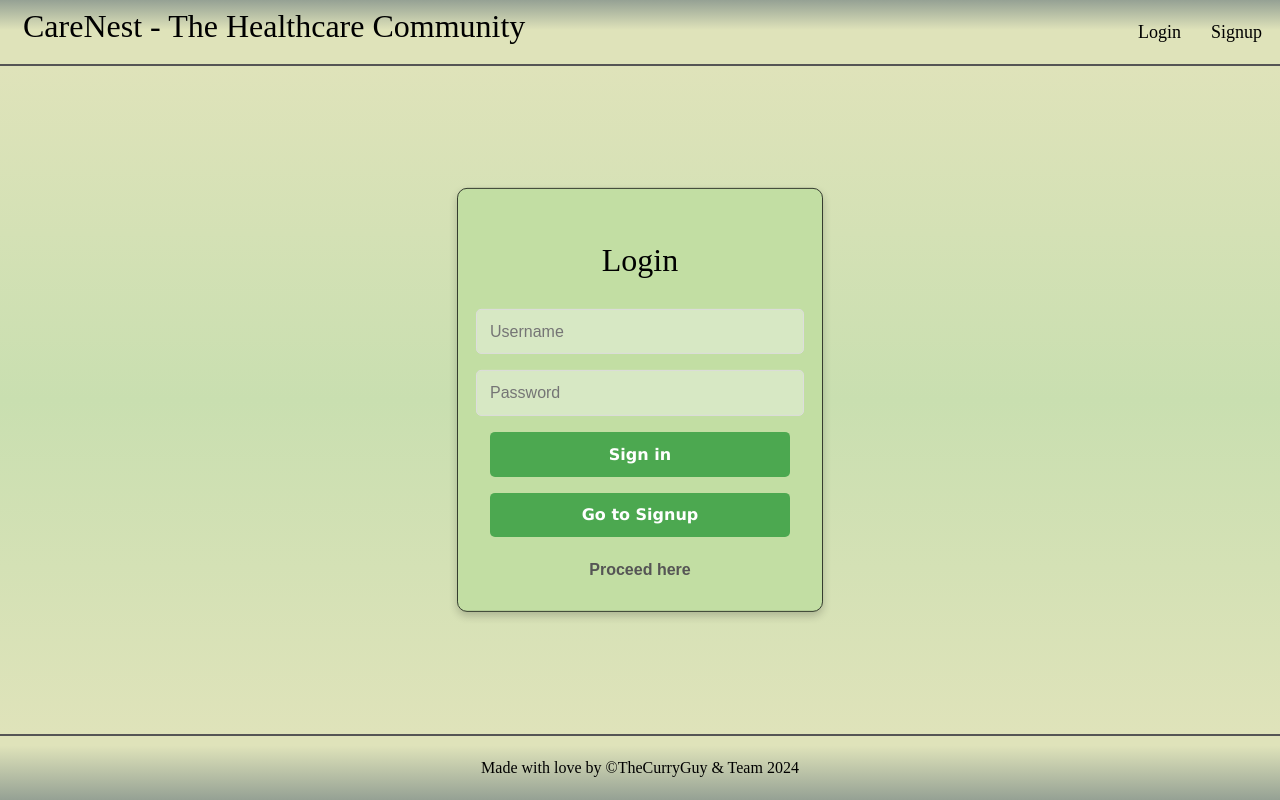
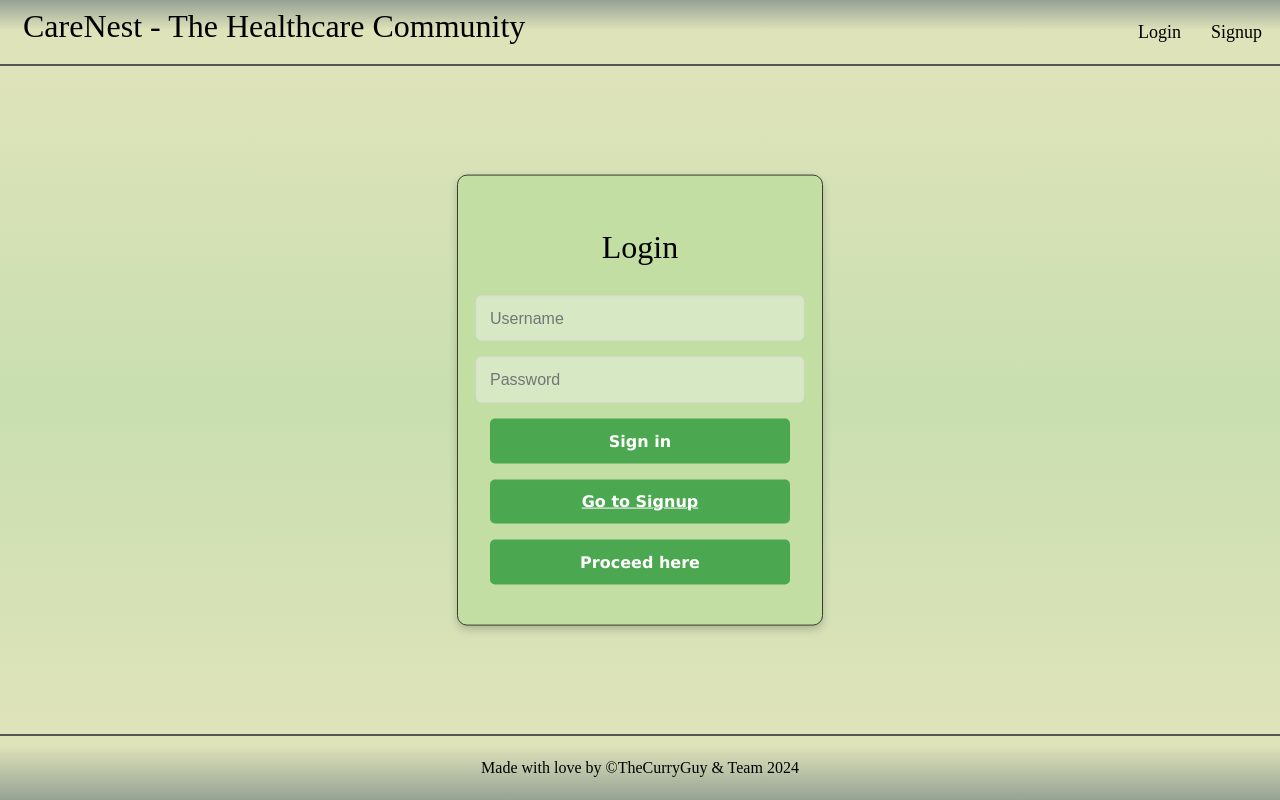
Before and after one commit to TheCurryGuy/CareNest, a React (Vite) app in the folder Client/: page /login in a window 1280 px wide. Built offline with nearby package versions, Linux system fonts and the light colour scheme.

Commit message:
Updated_Login_Proceed_here

```diff
--- a/Client/src/App.css
+++ b/Client/src/App.css
@@ -188,16 +188,15 @@ body {
     background-color: #439547;
     color: black;
 }
-#loginCard a {
-    text-decoration: none;
-}
+
 .proceed-here{
-
+    margin-top: 1rem;
+    background-color: #C2DEA3;
     color: #555;
 }
-#loginCard li {
-    list-style: none;
-    margin-top: 1rem;
+.proceed-here:hover{
+    background-color: #C2DEA3;
+    color: #555;
 }
 
 
--- a/Client/src/Components/Login.jsx
+++ b/Client/src/Components/Login.jsx
@@ -27,6 +27,22 @@ export default function Login() {
       return true;
     }
   }
+  const handleProceedClick = () => {
+    const token = localStorage.getItem('token');
+    if (token) {
+      if (isTokenExpired(token)) {
+        alert('Your session has expired cant redirect. Please log in again.');
+        localStorage.removeItem('token'); // Removing expired token
+      } else {
+        setLogin(true);
+        setLogout(false);
+        navigate('/home');
+        return;
+      }
+    } else{
+      alert("Login First, access invalid");
+    }
+  };
 
   async function Signin() {
     try {
@@ -91,10 +107,7 @@ export default function Login() {
         <button>
           <Link to="/Signup" className="button-link">Go to Signup</Link>
         </button>
-        <li><Link to="/home" onClick = {()=> {
-          setLogin(true);
-          setLogout(false);
-          }}className='proceed-here'><b>Proceed here</b></Link></li>
+        <button onClick = {handleProceedClick} className='proceed-here'>Proceed here</button>
       </div>
 
 
```
